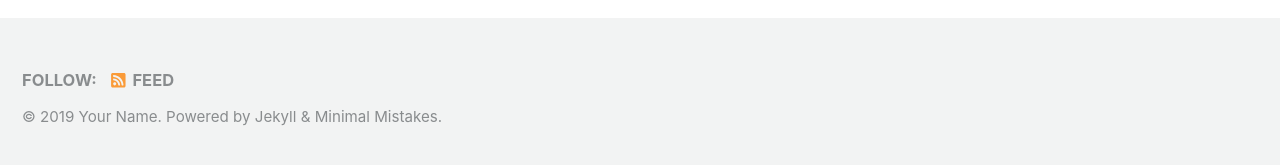
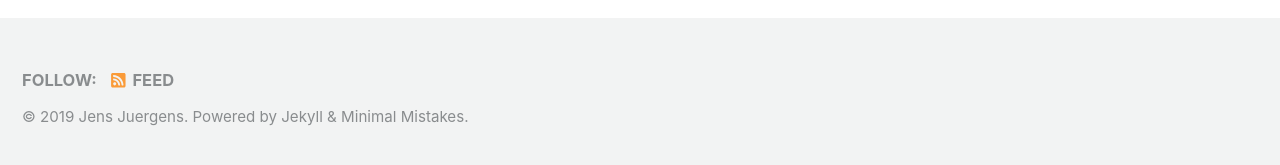
Before and after one commit to JensJuergens/werkbank, a Jekyll site: the page built from index.html, in a window 1280 px wide and 900 px high, scrolled down 222 px. Shown: the part 727-892 px from the top of the window. Built offline with Jekyll 4.4.1, drawn with Linux system fonts in a browser that asks for light colours; cached includes are drawn as plain includes; the list of posts is cut into pages by our own code; some of the changed text lies outside the part shown.

Commit message:
Update _config.yml

```diff
--- a/_config.yml
+++ b/_config.yml
@@ -16,10 +16,10 @@ minimal_mistakes_skin    : "default" # "air", "aqua", "contrast", "dark", "dirt"
 
 # Site Settings
 locale                   : "en-US"
-title                    : "Site Title"
+title                    : "Renewables Forecasting Page"
 title_separator          : "-"
-name                     : "Your Name"
-description              : "An amazing website."
+name                     : "Jens Juergens"
+description              : "Renewables Forecasting Page"
 url                      : # the base hostname & protocol for your site e.g. "https://mmistakes.github.io"
 baseurl                  : # the subpath of your site, e.g. "/blog"
 repository               : # GitHub username/repo-name e.g. "mmistakes/minimal-mistakes"
@@ -106,10 +106,10 @@ analytics:
 
 # Site Author
 author:
-  name             : "Your Name"
+  name             : "Jens Juergens"
   avatar           : # path of avatar image, e.g. "/assets/images/bio-photo.jpg"
-  bio              : "I am an amazing person."
-  location         : "Somewhere"
+  bio              : "Forecasting is fun"
+  location         : "Hamburg, DE"
   email            :
   links:
     - label: "Email"
```
